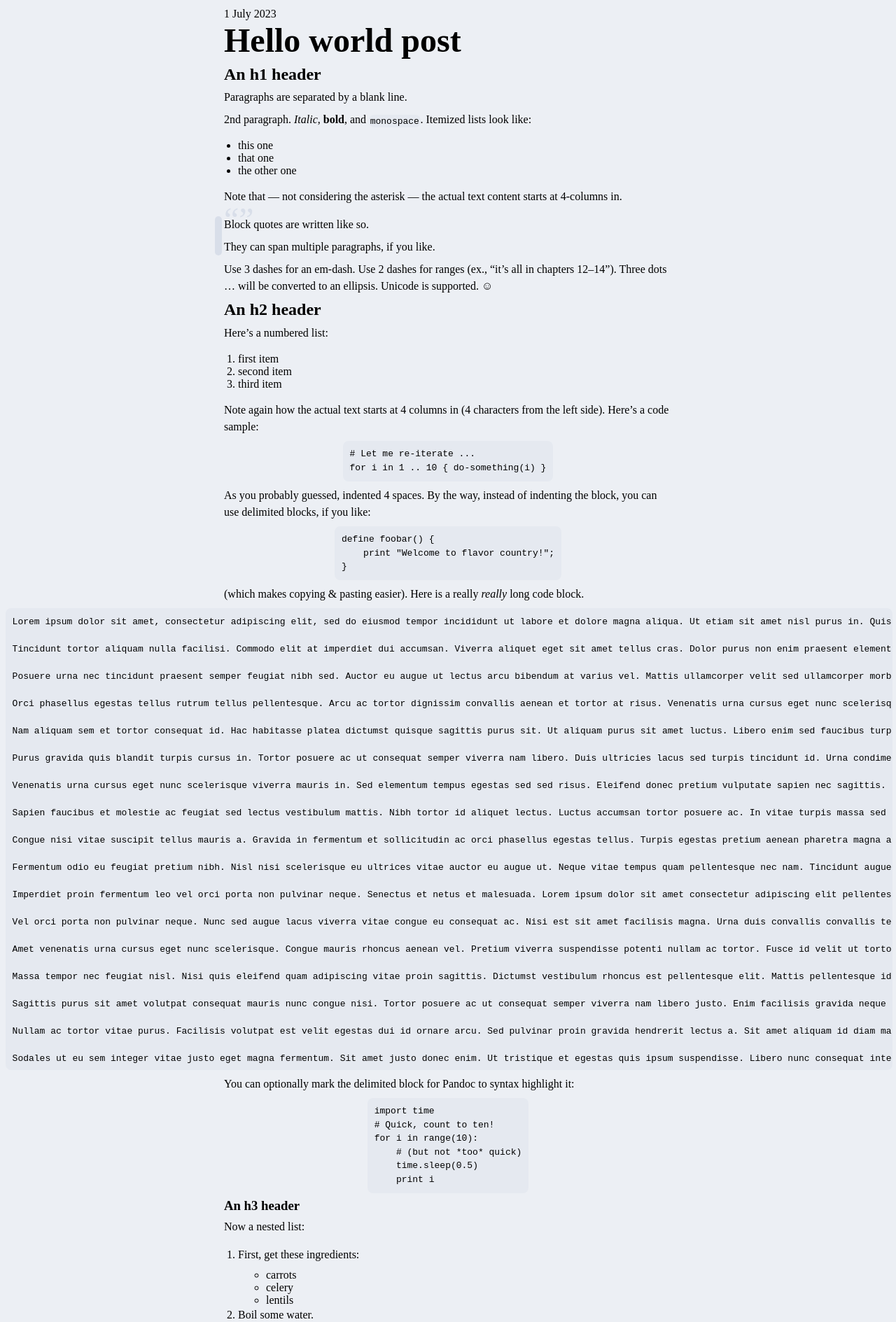
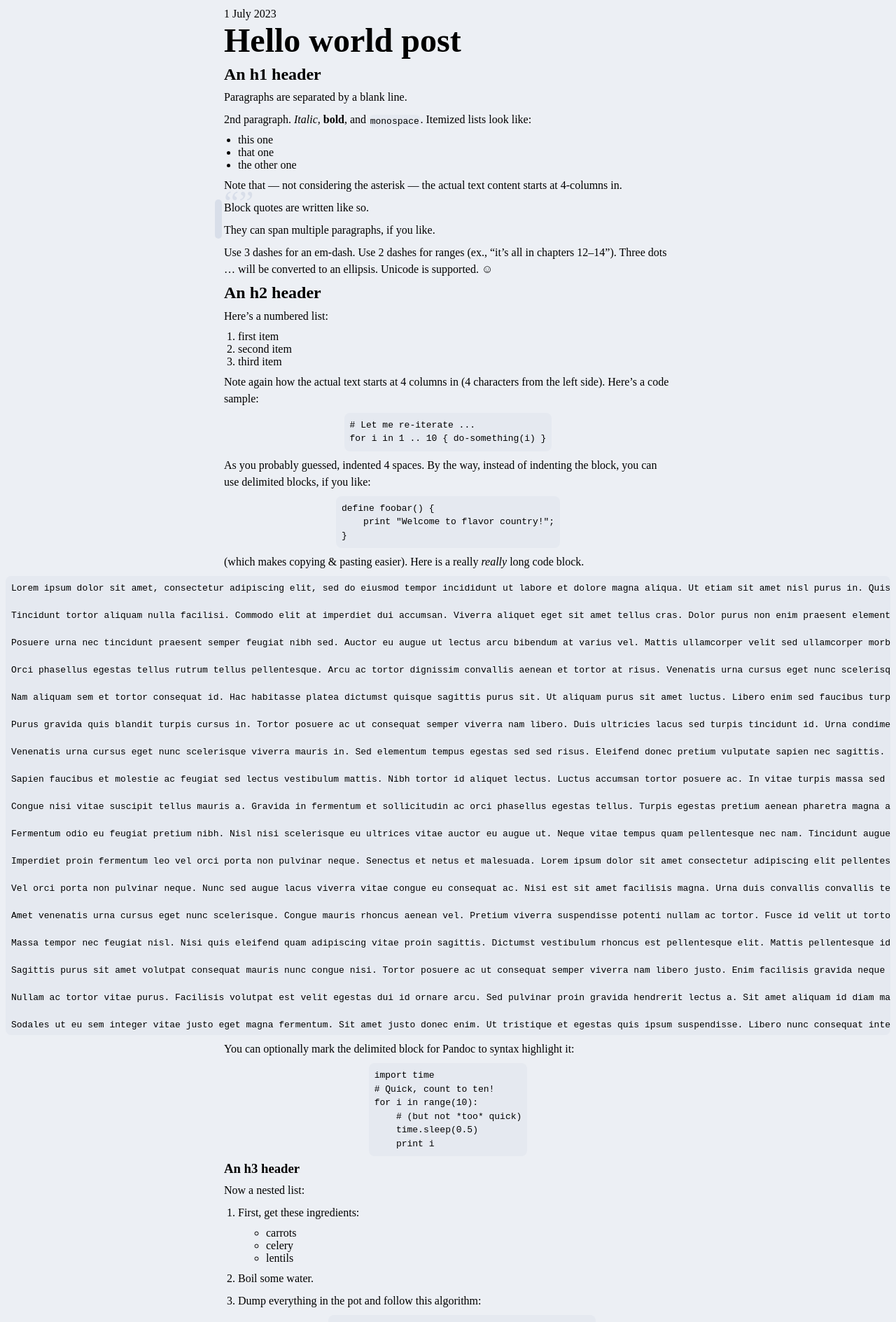
Before and after one commit to picturesofteignmouth/picturesofteignmouth.github.io, a Jekyll site: the page built from _posts/2023-07-01-example-post.md, in a window 1280 px wide. Shown: the top 1889 px of the page at 70% size. Built offline with Jekyll 4.4.1, drawn with Linux system fonts in a browser that asks for light colours.

Commit message:
big update nice

```diff
--- a/_layouts/post.html
+++ b/_layouts/post.html
@@ -9,9 +9,8 @@
       <meta name="description" content="{{ page.description }}">
     {% endif %}
     <link rel="stylesheet" href="{{ "/styling/colors.css"           | relative_url }}">
-    <link rel="stylesheet" href="{{ "/styling/alignment.css"        | relative_url }}">
+    <link rel="stylesheet" href="{{ "/styling/markdown-styling.css" | relative_url }}">
     <link rel="stylesheet" href="{{ "/styling/typography.css"       | relative_url }}">
-    <link rel="stylesheet" href="{{ "/styling/markdown-styling.css" | relative_url }}">
     <title>{{ page.title }} - demo blog</title>
   </head>
   <body>
--- a/index.html
+++ b/index.html
@@ -6,7 +6,6 @@
     <meta charset="UTF-8">
     <meta name="viewport" content="width=device-width, initial-scale=1.0">
     <meta name="description" content=A simple example jekyll blog site."">
-    <link rel="stylesheet" href="{{ "/styling/alignment.css"  | relative_url }}">
     <link rel="stylesheet" href="{{ "/styling/colors.css"     | relative_url }}">
     <link rel="stylesheet" href="{{ "/styling/typography.css" | relative_url }}">
     <style>
--- a/styling/alignment.css
+++ /dev/null
@@ -1,27 +0,0 @@
-p,
-h1,
-h2,
-h3,
-h4,
-h5,
-h6,
-strong,
-small,
-li,
-blockquote,
-dl {
-  max-width: 40rem;
-  margin: 0 auto;
-}
-
-table, img, .highlighter-rouge {
-  margin: 0 auto;
-}
-
-.highlighter-rouge {
-  max-width: 100%;
-}
-
-hr {
-  max-width: 55rem;
-}
--- a/styling/markdown-styling.css
+++ b/styling/markdown-styling.css
@@ -28,6 +28,9 @@
   border-radius: 0.5rem;
   width: min-content;
   overflow: hidden;
+}
+
+code.highlighter-rouge {
   padding: 0.1rem;
 }
 
--- a/styling/typography.css
+++ b/styling/typography.css
@@ -1,5 +1,30 @@
-p, h1, h2, h3, h4, h5, h6, blockquote, dl, table, .highlighter-rouge, hr {
-  margin-bottom: 0.5rem;
+p,
+h1,
+h2,
+h3,
+h4,
+h5,
+h6,
+strong,
+small,
+ul,
+ol,
+blockquote,
+dl {
+  max-width: 40rem;
+  margin: 0 auto 0.5rem;
+}
+
+table, img, .highlighter-rouge, hr {
+  margin: 0 auto 0.5rem;
+}
+
+.highlighter-rouge {
+  max-width: 100%;
+}
+
+hr {
+  max-width: 55rem;
 }
 
 p, blockquote, dl, .highlighter-rouge {
@@ -16,5 +41,5 @@
 
 img {
   border-radius: 0.5rem;
-  margin-bottom: 0.5rem;
+  display: block;
 }
```
Also changed, not shown: readme.md.
